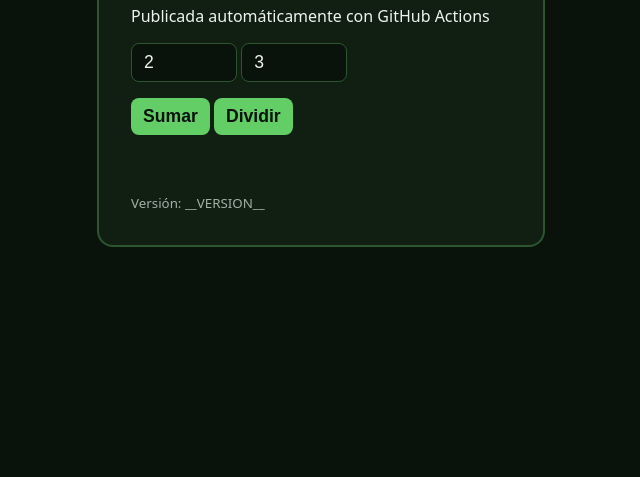
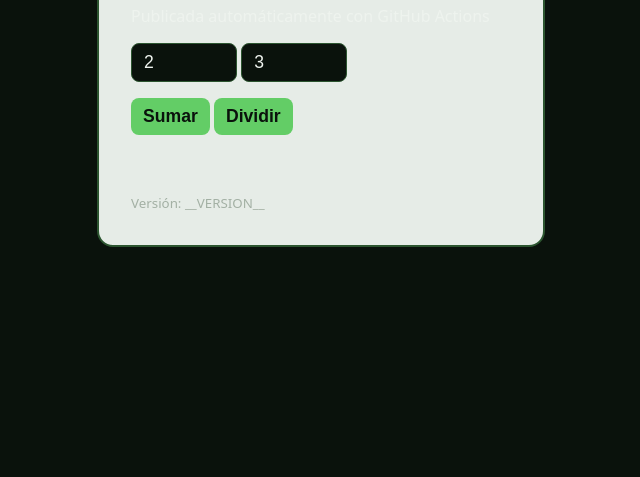
Before and after one commit to danielacastanomoreno/GitHubActions-Demo-Infra3, a website: page web/index.html in a window 1280 px wide. Shown: the part 323-800 px from the top of the page, without its empty margins (319-959 px from the left). Drawn offline with Linux system fonts and the light colour scheme; files whose address does not match are found by name.

Commit message:
prueba 2

```diff
--- a/web/index.html
+++ b/web/index.html
@@ -7,7 +7,7 @@
   <style>
     body { font-family: system-ui, sans-serif; background: #0a120c; color: #eef3ee;
            display: grid; place-items: center; min-height: 100vh; margin: 0; }
-    main { background: #111f13; border: 2px solid #2c5530; border-radius: 16px;
+    main { background: #e6ece7; border: 2px solid #2c5530; border-radius: 16px;
            padding: 32px; width: min(380px, 90vw); }
     h1 { color: #63cd66; margin-top: 0; }
     input, button { font-size: 1.1rem; padding: 8px 12px; border-radius: 8px; }
```
